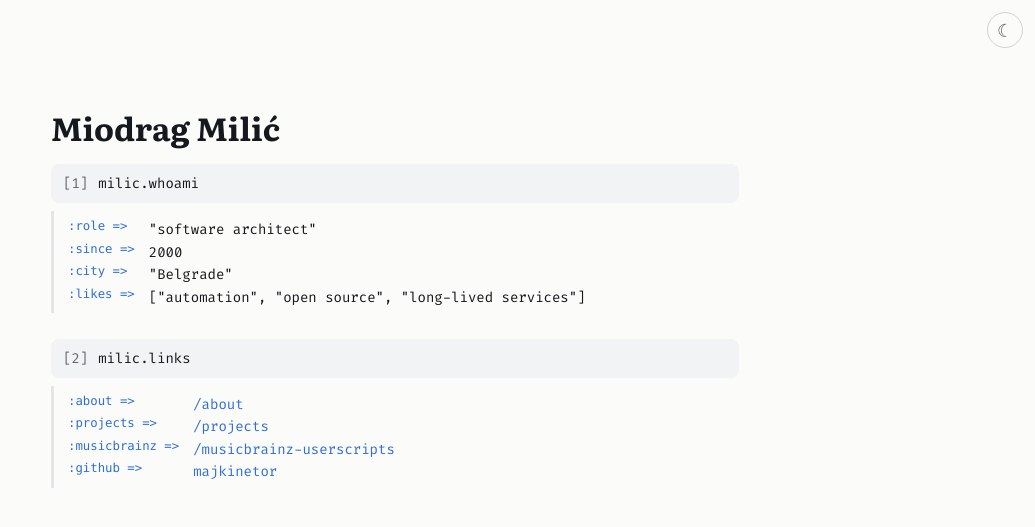
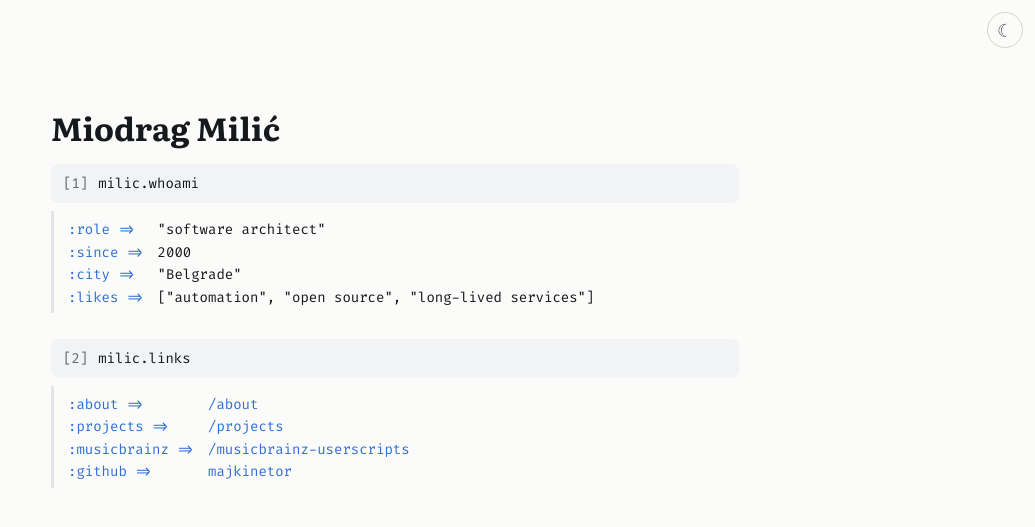
Before and after one commit to majkinetor/majkinetor.github.io, a Jekyll site: the page built from index.md, in a window 1280 px wide. Shown: the top 527 px of the page, without its empty margins (245-1280 px from the left). Built offline with Jekyll 4.4.1, drawn with Linux system fonts in a browser that asks for light colours.

Commit message:
Home notebook: keys use same font and size as values
Co-Authored-By: Claude Opus 5.5 <noreply@anthropic.com>
Claude-Session: https://claude.ai/code/session_01BzhjMXfJvw8siShnM2hXsK

```diff
--- a/assets/site.css
+++ b/assets/site.css
@@ -26,7 +26,7 @@ li > strong:first-child{font:600 .88em var(--mono)}
 .home pre::before{content:"[" counter(cell) "]";color:var(--dim);margin-right:10px}
 .home .highlighter-rouge + ul{list-style:none;display:grid;grid-template-columns:max-content minmax(0,1fr);gap:0 14px;border-left:3px solid var(--rule);margin:8px 0 26px;padding:8px 0 4px 14px;font:14px/1.6 var(--code)}
 .home .highlighter-rouge + ul li{display:contents}
-.home .highlighter-rouge + ul strong{color:var(--accent);font-weight:400;white-space:nowrap}
+.home .highlighter-rouge + ul strong{font:inherit;color:var(--accent);white-space:nowrap}
 .home .highlighter-rouge + ul strong::after{content:" =>"}
 /* Phones: value goes on its own line under the key, long links wrap */
 @media (max-width:560px){
```
